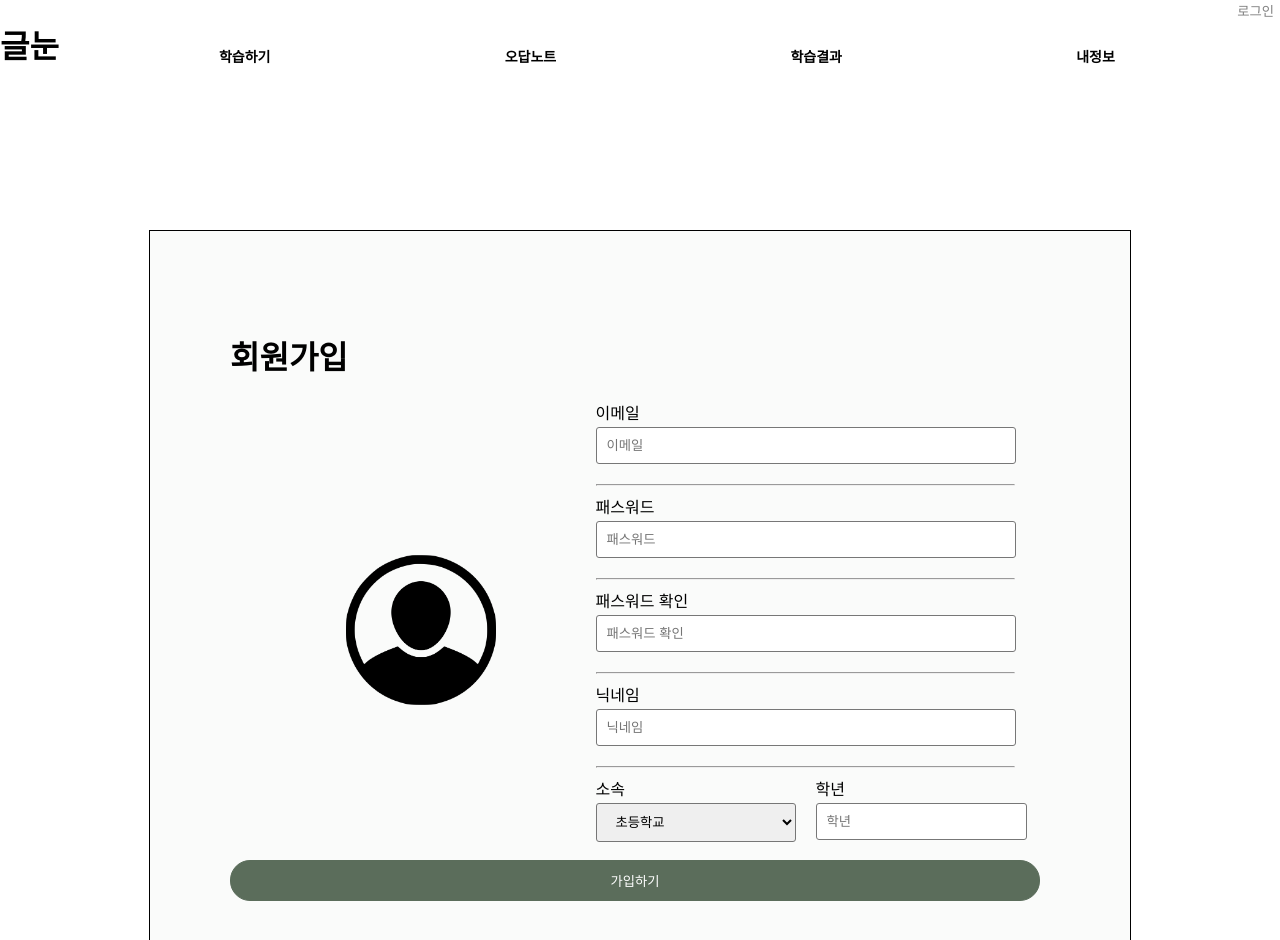
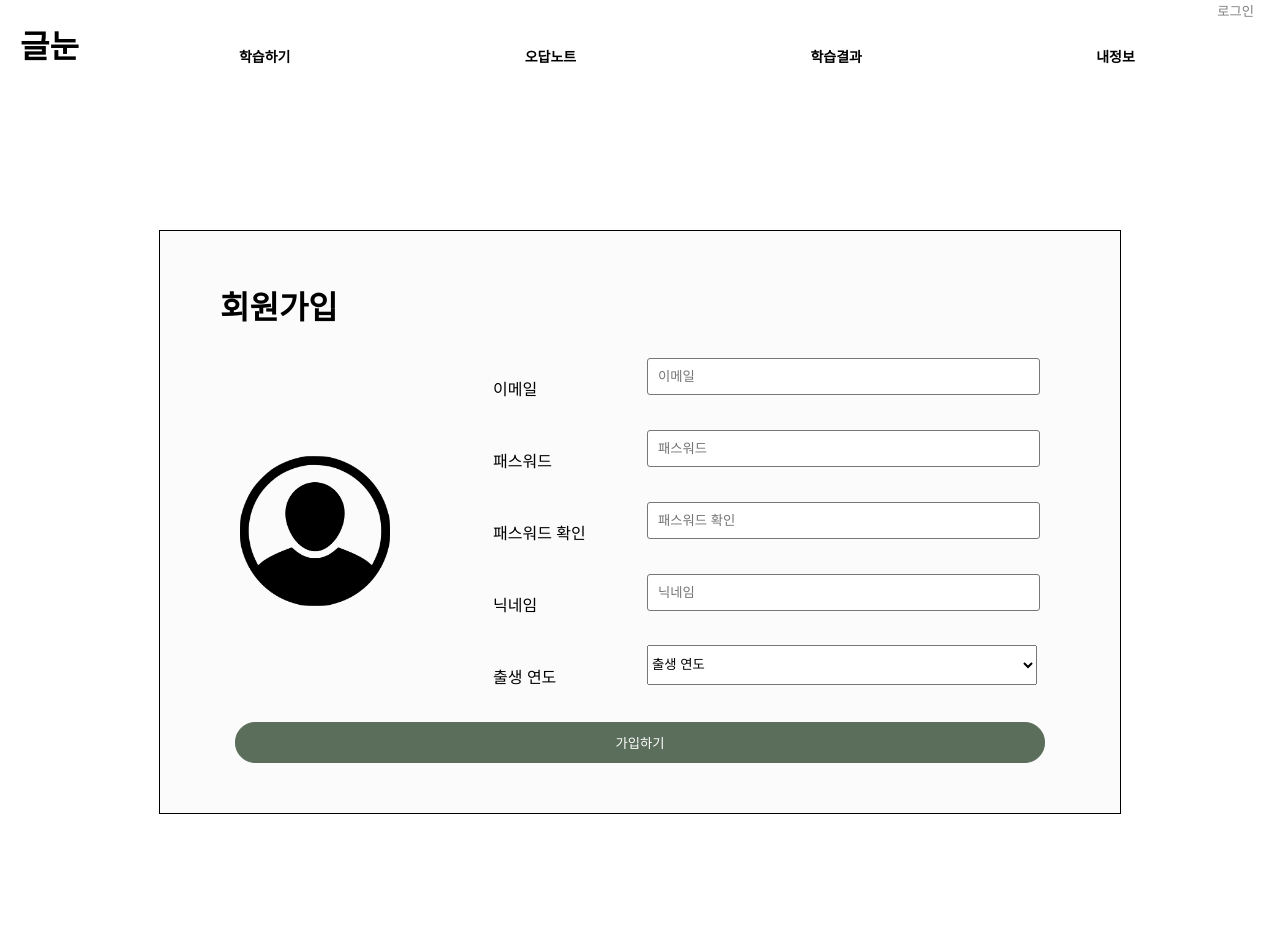
Before and after one commit to GeulNoon/Frontend, a React (Create React App) app: page /Register in a window 1280 px wide. Shown: the top 940 px of the page. Built offline with nearby package versions, Linux system fonts and the light colour scheme.

Commit message:
login & signup

```diff
--- a/src/App.js
+++ b/src/App.js
@@ -24,7 +24,7 @@ class Subject extends Component{
     return (
       <header style={{display: 'inline'}}>
         <h1 style={{display: 'inline'}}>
-            <NavLink style={{color: 'black', textDecoration: 'none', marginRight: 160}}
+            <NavLink style={{color: 'black', textDecoration: 'none', marginRight: 160, marginLeft: 20}}
             to="/" >글눈
             </NavLink>
         </h1>
@@ -69,10 +69,10 @@ class App extends Component {
     let signinButton = null;
     if(sessionStorage.getItem('user') === null)
       signinButton = <NavLink style={{}} to="/Login" >
-        <button style={{border: 'none', backgroundColor: 'white', color: 'grey', }}>로그인</button>
+        <button style={{border: 'none', backgroundColor: 'white', color: 'grey', marginRight:20,}}>로그인</button>
         </NavLink>
     else
-      signinButton = <button style={{border: 'none', backgroundColor: 'white', color: 'grey', }}
+      signinButton = <button style={{border: 'none', backgroundColor: 'white', color: 'grey', marginRight:20,}}
           onClick={() => {sessionStorage.removeItem('user'); window.location.replace("/")}}>로그아웃
         </button>
     return (
--- a/src/screens/Home.js
+++ b/src/screens/Home.js
@@ -54,7 +54,7 @@ class Home extends Component {
 
   render() {
     return (
-        <div style={{display: 'flex', alignItems:'center', height: '80vh'}}>
+        <div style={{display: 'flex', alignItems:'center', justifyContent: 'space-around', height: '80vh'}}>
         <TOC data={this.state.contents}></TOC>
         </div>
     )
--- a/src/screens/MyPage.js
+++ b/src/screens/MyPage.js
@@ -53,8 +53,6 @@ class MyPage extends Component {
               <div style={{display: 'flex', width: '500px', alignItems: 'center'}}>
                 <h5 style={{margin: '0px', width: '100px'}}>소속</h5>
                 <input readOnly value={"소속"} style={{margin: '0px'}}/> {/*소속 창, 쓰기 불가능*/}
-                <h5 style={{margin: '0px', width: '100px', marginLeft: '5px'}}>학년</h5>
-                <input readOnly value={"학년"} style={{margin: '0px'}}/> {/*학년 창, 쓰기 불가능*/}
               </div>
               <div style={{display: 'flex', width: '500px', justifyContent: 'end'}}>
                 <Button>회원정보 수정</Button> {/*회원정보 수정 버튼, 아직 아무 기능 X*/}
--- a/src/screens/Register.js
+++ b/src/screens/Register.js
@@ -8,28 +8,17 @@ import {useNavigate} from 'react-router-dom';
 
 function Register() {
   const navigate = useNavigate();
-  const selectList = [{id: 1, title: "초등학교"},
-                      {id: 2, title: "중학교"},
-                      {id: 3, title: "고등학교"},
-                      {id: 4, title: "대학교"},
-                      {id: 5, title: "직장인"},
-                      {id: 6, title: "기타"}];
-  const [Selected, setSelected] = useState("");
-
-  const handleSelect = (e) => {
-    setSelected(e.target.value);
-  };
 
   return (
     <Formik
-    initialValues={{ email: "", password: "", confirmPassword: "", nickname: "", grade: ""}}
+      initialValues={{ email: "", password: "", confirmPassword: "", nickname: "", birthyear: ""}}
       onSubmit={(values, { setSubmitting }) => {
         setTimeout(() => {
           axios({
             method: "post",
             url: "http://127.0.0.1:8000/api/signup",
             headers: { "Content-Type": "application/json" },
-          data: { "email": values['email'],"name": values['nickname'], "password": values['password'], "affiliation": Selected, "age": values['grade']},
+            data: { "email": values['email'],"nickname": values['nickname'], "password": values['password'], "birthyear": values['birthyear']},
           }).then(() => navigate('/Study'))
           .catch(error => {
             alert('회원가입 실패!\n이메일 중복 여부를 확인해주세요.')
@@ -49,13 +38,13 @@ function Register() {
           .min(8, "패스워드는 8글자 이상이어야 합니다.")
           .matches(/(?=.*[0-9])/, "패스워드는 반드시 숫자를 포함해야 합니다."),
         confirmPassword: Yup.string()
-        .required("패스워드확인을 입력해야 합니다.")
+          .required("패스워드 확인을 입력해야 합니다.")
           .oneOf([Yup.ref('password'), null], "패스워드가 일치하지 않습니다."),
-      grade: Yup.string()
-        .matches(/([1-6])/, "학년은 1-6 사이의 정수만 입력하셔야 합니다.")
-        .max(1, "학년은 1-6 사이의 정수만 입력하셔야 합니다.")
+        birthyear: Yup.number()
+          .required("출생 연도를 선택해야 합니다.").positive().integer(),
     })}
     >
+
     {props => {
       const {
         values,
@@ -67,17 +56,23 @@ function Register() {
         handleSubmit
       } = props;
 
+      const options = [];
+
+      for (let i=2022; i >= 1900; i--) options.push(i);
+
       return (
-        <div className="Register" >
+        <div className="Register">
           <form className="RegisterForm" onSubmit={handleSubmit}>
-          <h1 style={{textAlign: "left"}}>회원가입</h1>
-            <div className="container0">
+            <h1 style={{textAlign: "left", marginLeft: 30}}>회원가입</h1>
               <div className="container1">
-                <img alt="" src ={user} width='150' height='150' />
+                <div className="user_image">
+                  <img alt="" src ={user} width='150' height='150'/>
                 </div>
-              <div className="container2">
-                <label htmlFor="email">이메일</label>
-                  <input
+                <div className="register_input">
+                  <table>
+                    <tr>
+                      <td className="label"><label htmlFor="email">이메일</label></td>
+                      <td><input
                             name="email"
                             type="text"
                             placeholder="이메일"
@@ -89,9 +84,11 @@ function Register() {
                           {errors.email && touched.email && (
                             <div className="input-feedback">{errors.email}</div>
                           )}
-                <hr/>
-                <label htmlFor="email">패스워드</label>
-                    <input
+                      </td>
+                    </tr>
+                    <tr>
+                      <td className="label"><label htmlFor="email">패스워드</label></td>
+                      <td><input
                             name="password"
                             type="password"
                             placeholder="패스워드"
@@ -103,9 +100,11 @@ function Register() {
                           {errors.password && touched.password && (
                             <div className="input-feedback">{errors.password}</div>
                           )}
-                <hr/>
-                <label htmlFor="email">패스워드 확인</label>
-                    <input
+                      </td>
+                    </tr>
+                    <tr>
+                      <td className="label"><label htmlFor="email">패스워드 확인</label></td>
+                      <td><input
                             name="confirmPassword"
                             type="password"
                             placeholder="패스워드 확인"
@@ -117,9 +116,11 @@ function Register() {
                           {errors.confirmPassword && touched.confirmPassword && (
                             <div className="input-feedback">{errors.confirmPassword}</div>
                           )}
-                <hr/>
-                <label htmlFor="email">닉네임</label>
-                  <input
+                      </td>
+                    </tr>
+                    <tr>
+                      <td className="label"><label htmlFor="email">닉네임</label></td>
+                      <td><input
                             name="nickname"
                             type="nickname"
                             placeholder="닉네임"
@@ -131,37 +132,35 @@ function Register() {
                           {errors.nickname && touched.nickname && (
                             <div className="input-feedback">{errors.nickname}</div>
                           )}
-              <hr/>
-              <div className="container3">
-                <div className="container4">
-                  <label htmlFor="email">소속</label>
-                  <select onChange={handleSelect} value={Selected}>
-                    {selectList.map((item) => (
-                      <option value={item.id} key={item.id}>
-                        {item.title}
-                      </option>
+                      </td>
+                    </tr>
+                    <tr>
+                      <td className="label"><label htmlFor="email">출생 연도</label></td>
+                      <td><select
+                            name='birthyear'
+                            type='birthyear'
+                            onChange={handleChange}
+                            onBlur={handleBlur}
+                            value={values.birthyear}
+                            className={errors.birthyear && touched.birthyear && "error"}
+                          >
+                            <option  value='' disabled>출생 연도</option>
+                            {options.map(option => (
+                              <option key={option} value={option}>{option}</option>
                             ))}
                           </select>
-                </div>
-                <div className="container5">
-                  <label htmlFor="email">학년</label>
-                    <input
-                      name="grade"
-                      type="grade"
-                      placeholder="학년"
-                      value={values.grade}
-                      onChange={handleChange}
-                      onBlur={handleBlur}
-                      className={errors.grade && touched.grade && "error"}
-                    />
-                  {errors.grade && touched.grade && (
-                    <div className="input-feedback">{errors.grade}</div>
+                          {errors.birthyear && touched.birthyear && (
+                            <div className="input-feedback">{errors.birthyear}</div>
                           )}
+                      </td>
+                    </tr>
+                  </table>
                 </div>
               </div>
+            <div className="Rbutton">
+              <button className="registerButton" type="submit" disabled={isSubmitting}>가입하기</button>
+
             </div>
-            </div>
-            <button className="registerButton" type="submit" disabled={isSubmitting}>가입하기</button>
           </form>
         </div>
       );
--- a/src/styles.css
+++ b/src/styles.css
@@ -19,7 +19,10 @@
   border: 1px solid black;
   max-width: 900px;
   width: 100%;
-    padding: 80px 0px 80px 80px;
+  justify-content: center;
+  align-items: center;
+  padding: 30px;
+
 }
 
 .LoginForm {
@@ -38,7 +41,6 @@
 }
 
 label {
-    margin-bottom: 5px;
   height: 22px;
 }
 
@@ -57,7 +59,6 @@
   color: rgb(235, 54, 54);
   margin-top: -15px;
   font-size: 14px;
-    margin-bottom: 20px;
 }
 
 .registerButton {
@@ -94,37 +95,50 @@
   color: rgb(91, 109, 91);
 }
 
-  /*a.nav_link:link {
-    text-decoration: none;
-  }
-  a.nav_link:hover {
-    cursor: pointer;
-    color: rgb(91, 109, 91);
-  }*/
-
-  select {
-    padding: 10px 15px;
-    width: 200px;
-    margin-bottom: 5px;
-    border-radius: 3px;
-  }
-
-  .container0 {
+.container1 {
   display: flex;
   justify-content: center;
   align-items: center;
+  margin: auto 50px;
 }
 
-  .container1 {
+.user_image {
   display: flex;
   justify-content: center;
   align-items: center;
   margin-right: 100px;
 }
-  .container3 {
-    display: flex;
+
+.register_input {
+  width: 100%;
 }
 
-  .container5 {
-    margin-left: 20px;
+table{
+  width: 100%;
 }
+
+tr{
+  padding-top: 10px;
+  height: 70px;
+}
+
+select{
+  width: 100%;
+  height: 40px;
+  margin-bottom: 20px;
+}
+.label{
+  width: 150px;
+}
+
+.Rbutton {
+  margin: 10px auto 20px;
+  display: flex;
+  justify-content: center;
+}
+
+.container{
+  display: flex;
+  justify-content: center;
+  align-items: center;
+}
```
Also changed, not shown: src/screens/Login.js (+18 -11 lines), 1 other file (tests, documents, lock files or other folders). Lines whose indentation alone changed are shown as unchanged.
